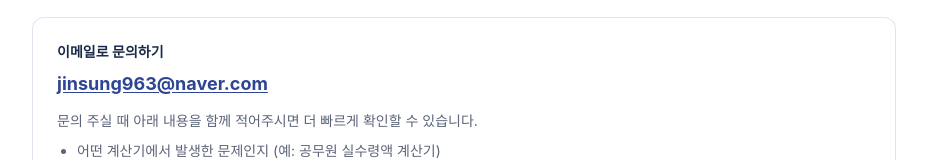
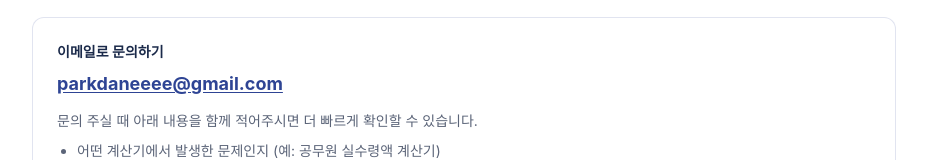
Before and after one commit to parkdane/pay-calc, a Next.js app: page /contact in a window 1280 px wide. Shown: the part 168-328 px from the top of the page, without its empty margins (176-1103 px from the left). Built offline with nearby package versions, Linux system fonts and the light colour scheme; a web font is replaced by a local one.

Commit message:
contact: 이메일 주소 변경

```diff
--- a/app/contact/page.tsx
+++ b/app/contact/page.tsx
@@ -6,7 +6,7 @@ export const metadata: Metadata = {
 };
 
 // TODO: 실제 사용하는 이메일 주소로 교체하세요
-const CONTACT_EMAIL = "jinsung963@naver.com";
+const CONTACT_EMAIL = "parkdaneeee@gmail.com";
 
 export default function ContactPage() {
   return (
```
